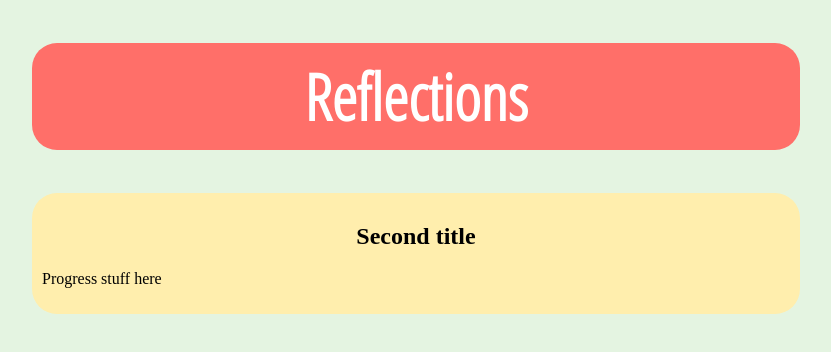
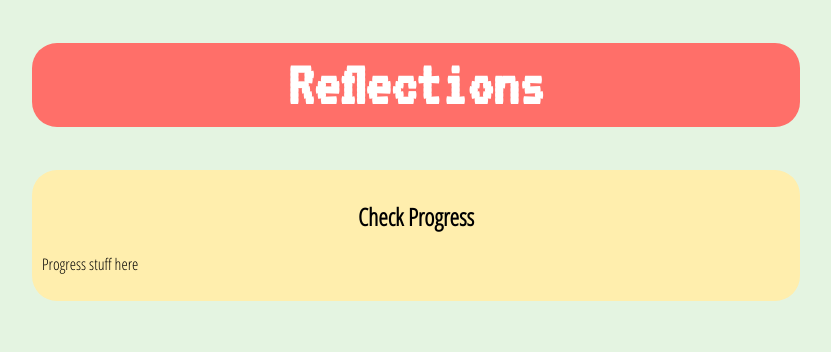
Before and after one commit to EmilyGarcia/emilygarcia.github.io, a plain HTML site: page index.html in a window 1280 px wide. Shown: the whole page, without its empty margins (224-1055 px from the left). Drawn offline with Linux system fonts and the light colour scheme.

Commit message:
New Font

```diff
--- a/index.html
+++ b/index.html
@@ -9,8 +9,8 @@
 <body>
 	<h1 class="coral-background white-text center round-border">Reflections</h1>
 	<div class="yellow-background orange-border center round-border">
-		<h2>Second title</h2>
-		<p class="left">
+		<h2 class="p-text">Check Progress</h2>
+		<p class="left p-text">
 			Progress stuff here<br/>
 			<div class="progress [25 200] [secondary alert success] [25px]"><span class="meter" style="width: [1 - 100]%"></span>
 			</div>
--- a/style.css
+++ b/style.css
@@ -7,8 +7,11 @@ body {
 }
 h1 {
     font-size: 4em;
-    font-family: Open Sans Condensed, sans-serif, VT323, Permanent Marker;
+    font-family: VT323, Permanent Marker;
     width: 1000;
+}
+.p-text{
+    font-family: Open Sans Condensed, sans-serif;
 }
 .white-text{
 	color: white;
```
